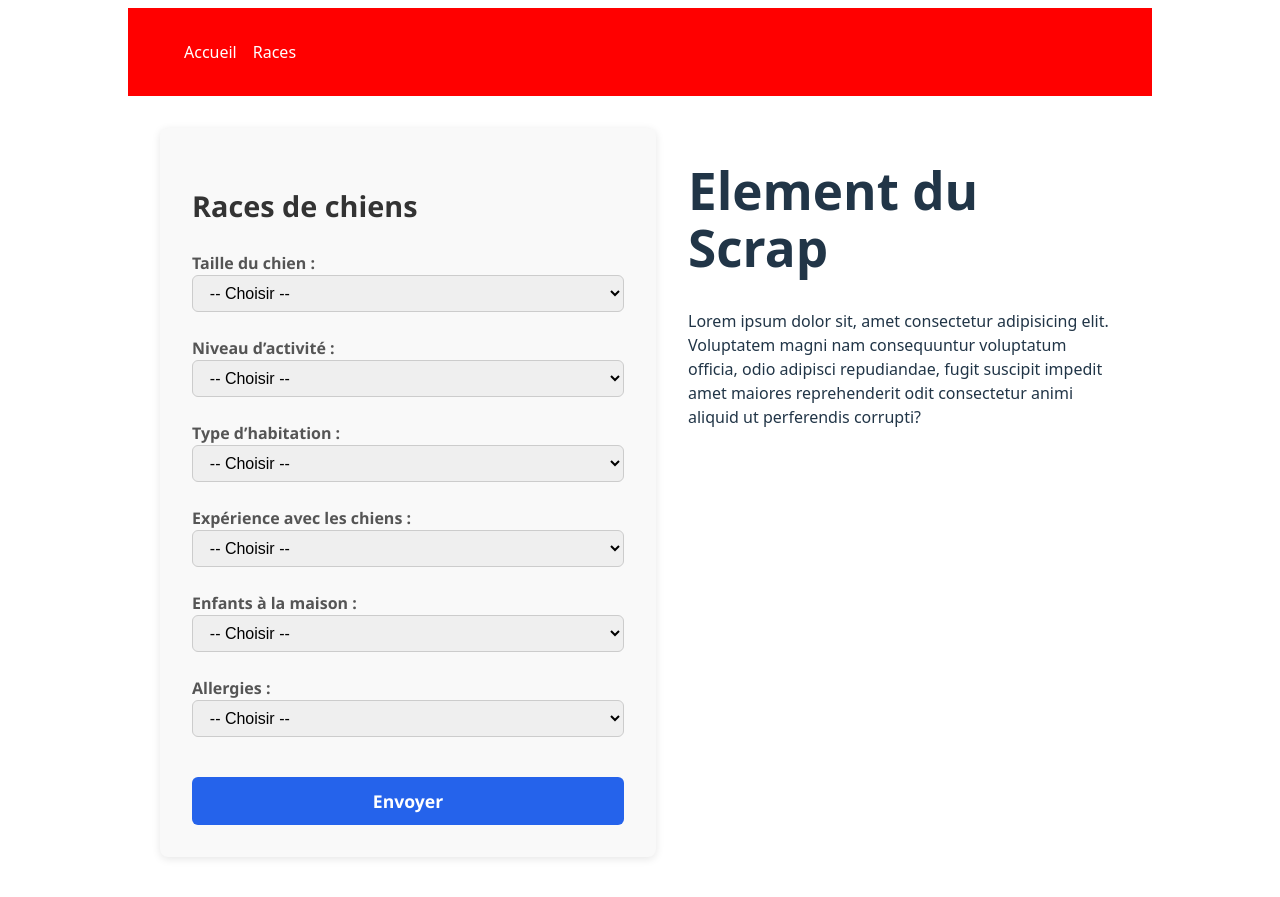
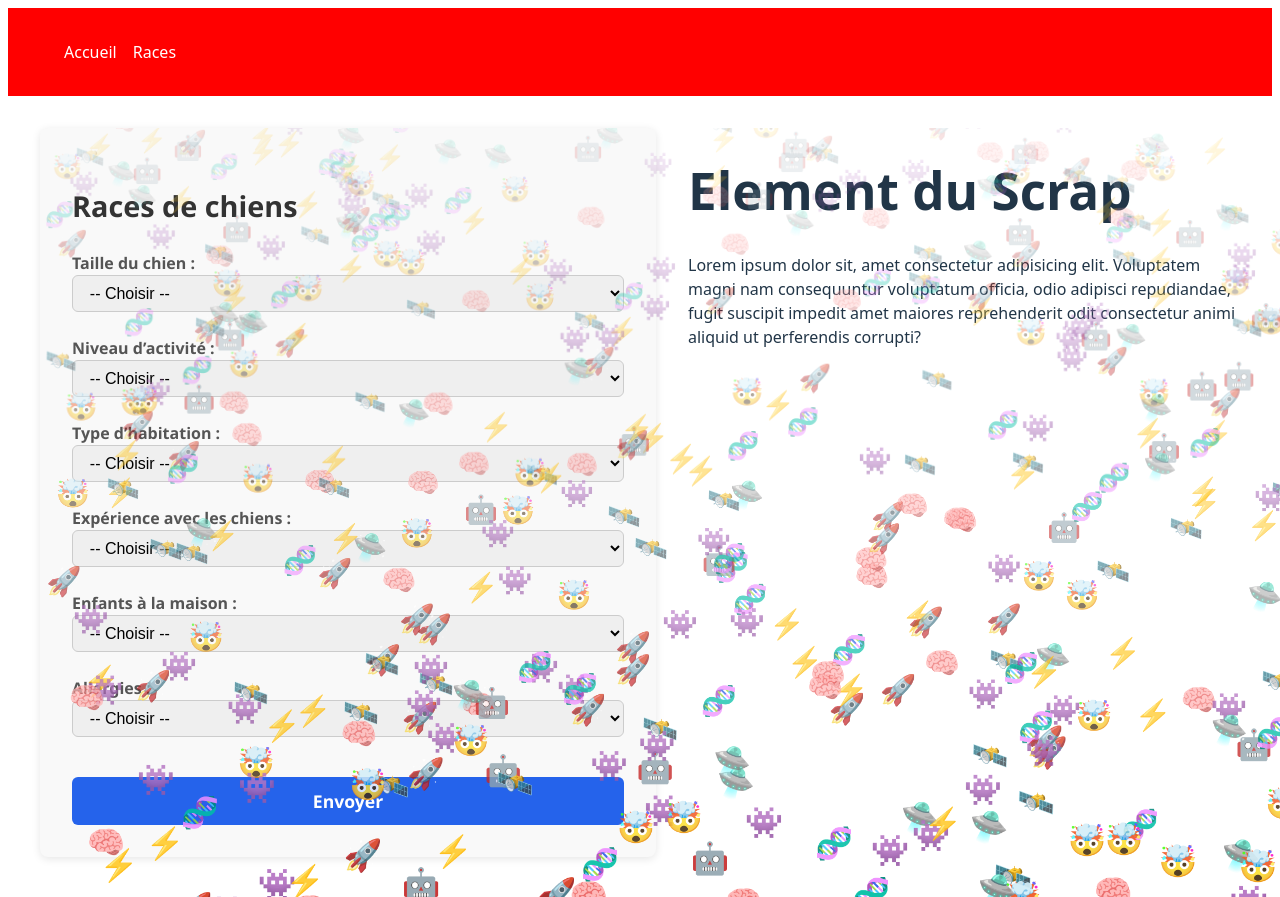
Before and after one commit to TheoPERSONNE/TpGroupeRaceDeChienScrapping, a React (Vite) app in the folder frontend/: page /races in a window 1280 px wide. Built offline with nearby package versions, Linux system fonts and the light colour scheme.

Commit message:
je m'amuser avec le css

```diff
--- a/frontend/src/components/Chien.jsx
+++ b/frontend/src/components/Chien.jsx
@@ -1,6 +1,7 @@
 import React, { useState } from 'react';
 import './Chien.css';
 import Dragon from './Dragon';
+import EmojiCloud from './EmojiCloud';
 
 const Chien = () => {
   const [formData, setFormData] = useState({
@@ -25,6 +26,7 @@ const Chien = () => {
 
   return (
       <div className='principal-container'>
+        <EmojiCloud />
     <div className="breeds-container">
       <h2 className="breeds-title">Races de chiens</h2>
 
--- /dev/null
+++ b/frontend/src/components/EmojiCloud.css
@@ -0,0 +1,28 @@
+.emoji-cloud {
+  position: fixed;
+  width: 100vw;
+  height: 100vh;
+  pointer-events: none;
+  overflow: hidden;
+  z-index: 50;
+}
+
+.emoji-floating {
+  position: absolute;
+  top: 100%;
+  font-size: 2rem;
+  animation-name: floatUp;
+  animation-timing-function: ease-out;
+  animation-fill-mode: forwards;
+}
+
+@keyframes floatUp {
+  0% {
+    transform: translateY(0) scale(1);
+    opacity: 1;
+  }
+  100% {
+    transform: translateY(-120vh) scale(0.7);
+    opacity: 0;
+  }
+}
--- /dev/null
+++ b/frontend/src/components/EmojiCloud.jsx
@@ -0,0 +1,32 @@
+import React, { useEffect, useRef } from 'react';
+import './EmojiCloud.css';
+
+const emojis = ['🤖', '👾', '⚡', '🧠', '🚀', '🛰️', '🤯', '🧬', '🛸'];
+
+const EmojiCloud = () => {
+  const containerRef = useRef();
+
+  useEffect(() => {
+    const container = containerRef.current;
+
+    const spawnEmoji = () => {
+      const emoji = document.createElement('div');
+      emoji.className = 'emoji-floating';
+      emoji.innerText = emojis[Math.floor(Math.random() * emojis.length)];
+      emoji.style.left = `${Math.random() * 100}%`;
+      emoji.style.animationDuration = `${4 + Math.random() * 4}s`;
+      container.appendChild(emoji);
+
+      setTimeout(() => {
+        emoji.remove();
+      }, 9000);
+    };
+
+    const interval = setInterval(spawnEmoji, 10);
+    return () => clearInterval(interval);
+  }, []);
+
+  return <div ref={containerRef} className="emoji-cloud"></div>;
+};
+
+export default EmojiCloud;
--- a/frontend/src/components/Home.css
+++ b/frontend/src/components/Home.css
@@ -3,17 +3,14 @@
   padding: 2rem;
   text-align: center;
   min-height: 100vh;
-  background: linear-gradient(135deg, #0f0c29, #302b63, #24243e);
-  color: #00ffe7;
   overflow: hidden;
-  font-family: 'Orbitron', sans-serif;
+
 }
 
 .home-title {
   font-size: 2.5rem;
-  font-weight: bold;
   margin-bottom: 1rem;
-  text-shadow: 0 0 10px #00ffe7, 0 0 20px #4b00ff;
+
 }
 
 .home-description {
--- a/frontend/src/components/Home.jsx
+++ b/frontend/src/components/Home.jsx
@@ -2,11 +2,13 @@ import React from 'react';
 import './Home.css';
 import Slider from './Slider';
 import Dragon from './Dragon';
+import EmojiCloud from './EmojiCloud';
 
 
 const Home = () => {
   return (
     <div className="home-container">
+      <EmojiCloud />
       <h1 className="home-title">Bienvenue sur le Scraper de Chiens 🐶</h1>
       <p className="home-description">Cliquez sur "Races" pour voir les races de chien extraites depuis le web.</p>
       <Slider />
--- a/frontend/src/index.css
+++ b/frontend/src/index.css
@@ -23,8 +23,7 @@ a:hover {
 }
 
 body {
-  margin-left: 10%;
-  margin-right: 10%;
+
   min-width: 320px;
   min-height: 100vh;
 }
```
